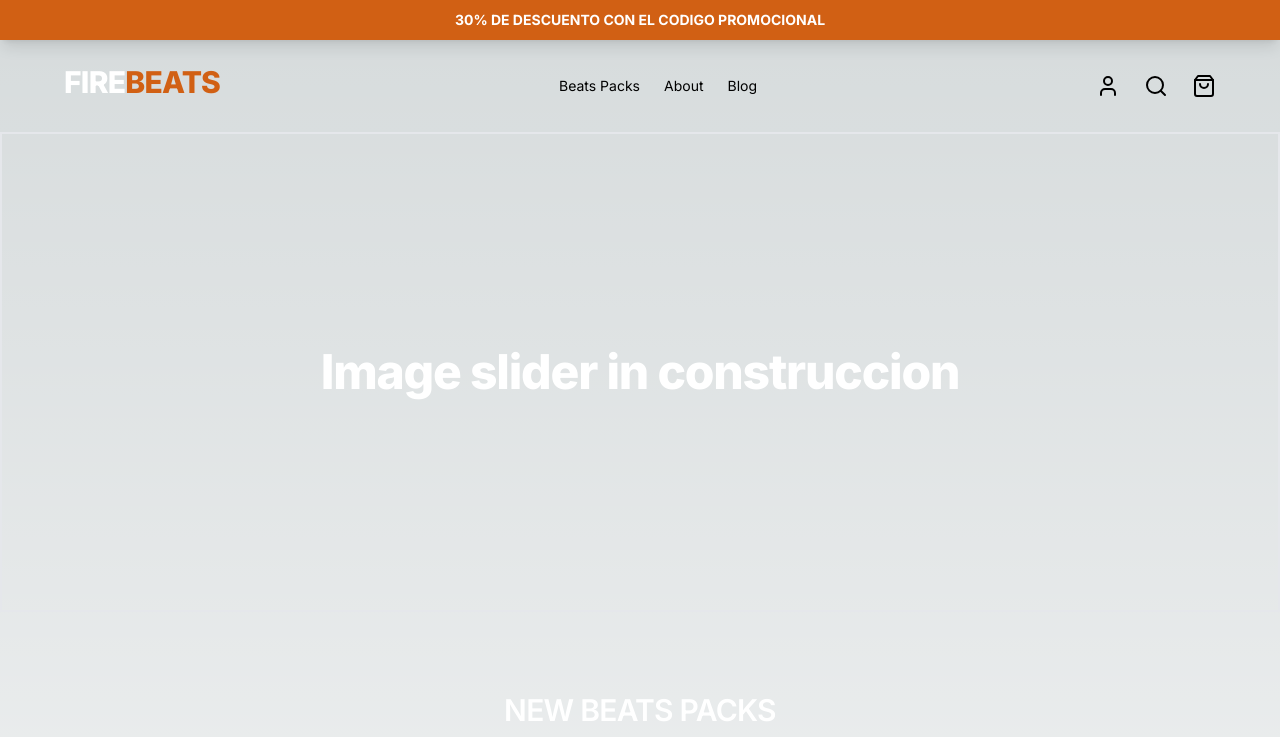
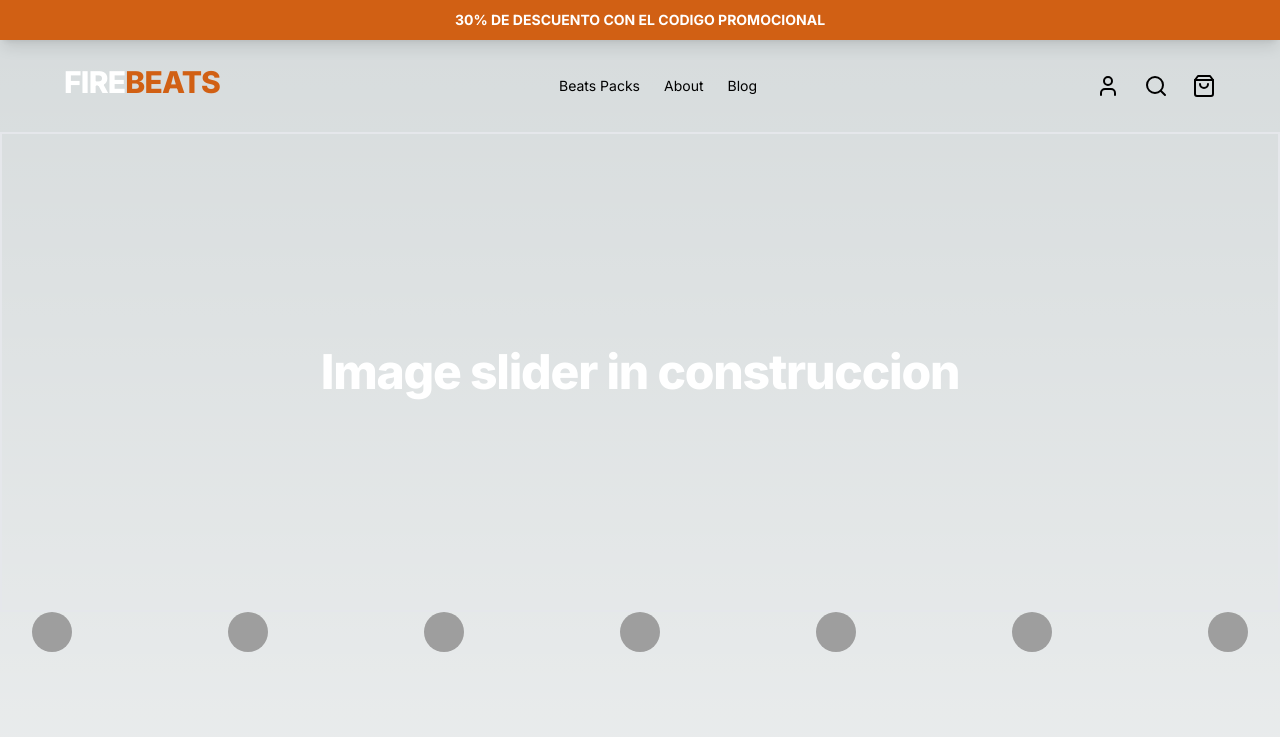
Before and after one commit to samirjabib/firebeats, a Next.js app: page / in a window 1280 px wide. Shown: the top 737 px of the page. Built offline with nearby package versions, Linux system fonts and the light colour scheme; grey boxes are pictures that could not be loaded.

Commit message:
add change dummie data for dummie links

```diff
--- a/package.json
+++ b/package.json
@@ -9,6 +9,7 @@
     "lint": "next lint"
   },
   "dependencies": {
+    "@radix-ui/react-avatar": "^1.0.3",
     "@radix-ui/react-icons": "^1.3.0",
     "@radix-ui/react-slot": "^1.0.2",
     "@types/node": "20.3.1",
--- a/public/artist/index.ts
+++ b/public/artist/index.ts
@@ -10,41 +10,41 @@ import juiceWrld from './juice-wrld.jpg'
 const dataDummieArtist = [
     {
         id:1,
-        image:anuel,
+        image:'https://instagram.feoh8-1.fna.fbcdn.net/v/t51.2885…fZCWWCTJgIYWRRJjfaeT8g&oe=64AAD68C&_nc_sid=2999b8',
         name:'anuel'
     },
     {
         id:2,
-        image:eladio,
+        image:'https://instagram.feoh8-1.fna.fbcdn.net/v/t51.2885…O3u6F9ljGvJt0pJDq0wrbg&oe=64AA1AB0&_nc_sid=2999b8',
         name:'eladio'
 
     },
     {
         id:3,
-        image:lilBaby,
+        image:'https://instagram.feoh8-1.fna.fbcdn.net/v/t51.2885…v879yzT0aUJriKMmOiy1uw&oe=64ABCE35&_nc_sid=2999b8',
         name:'lil baby'
 
     },
     {
         id:4,
-        image:luar,
+        image:'https://instagram.feoh8-1.fna.fbcdn.net/v/t51.2885…Iq3lfsxJRBQ4iC4VK9GxTw&oe=64AB47A8&_nc_sid=2999b8',
         name:'luar la l'
 
     },
     {
         id:5,
-        image:ryanCastro,
+        image:'https://instagram.feoh8-1.fna.fbcdn.net/v/t51.2885…TO5viE6VfcvWzzlmju1bwg&oe=64AADB23&_nc_sid=2999b8',
         name:'ryan castro'
     },
     {
         id:6,
-        image:blessed,
+        image:'https://instagram.feoh8-1.fna.fbcdn.net/v/t51.2885…dECfeQX2CX2Vq9YcwmfnKw&oe=64A9EB7D&_nc_sid=2999b8',
         name:'blessed'
     },
     {
         id:7,
-        image:juiceWrld,
-        name:'juice world'
+        image:'https://instagram.feoh8-1.fna.fbcdn.net/v/t51.2885…q0ln7hmFeBnY4j3J8vhlLA&oe=64ABD5A4&_nc_sid=2999b8',
+        name:'Travis Scott'
     }
 ]
 
--- /dev/null
+++ b/src/components/landing-page/landing-artist.tsx
@@ -0,0 +1,15 @@
+import { AvatarArtist } from "@/design-system"
+import dataDummieArtist from "../../../public/artist"
+
+const LandingArtist = () => {
+    return (
+        <div className="flex flex-row flex-wrap wrapper wrapper-mobile justify-between">
+            {dataDummieArtist.map(({ id, image, name }) => (
+                <AvatarArtist image={image} name={name} />
+
+            ))}
+        </div>
+    )
+}
+
+export default LandingArtist
--- a/src/components/landing-page/landing-page.tsx
+++ b/src/components/landing-page/landing-page.tsx
@@ -1,3 +1,4 @@
+import LandingArtist from "./landing-artist"
 import LandingHero from "./landing-hero"
 import LandingPacksBeats from "./landing-packs-list"
 
@@ -5,6 +6,7 @@ const LandingPage = () => {
     return (
         <div>
             <LandingHero />
+            <LandingArtist />
             <LandingPacksBeats />
         </div>
     )
--- a/src/design-system/elements/avatar-artist/avatar-artist.tsx
+++ b/src/design-system/elements/avatar-artist/avatar-artist.tsx
@@ -1,10 +1,21 @@
-import Image from "next/image"
+import Image, { StaticImageData } from "next/image"
+import { FC } from "react"
+import { Avatar, AvatarFallback, AvatarImage } from "../avatar/avatar";
 
-const AvatarArtist = () => {
+
+
+type AvatarArtistProps = {
+    image: StaticImageData; // Change this later for the real type
+    name: string;
+}
+
+const AvatarArtist: FC<AvatarArtistProps> = ({ image, name }) => {
     return (
-        <div>
-            <Image />
-        </div>
+        <Avatar>
+            <AvatarImage src={image} />
+            <AvatarFallback>CN</AvatarFallback>
+        </Avatar>
+
     )
 }
 
--- /dev/null
+++ b/src/design-system/elements/avatar/avatar.tsx
@@ -0,0 +1,50 @@
+"use client"
+
+import * as React from "react"
+import * as AvatarPrimitive from "@radix-ui/react-avatar"
+
+import { cn } from "@/lib/utils"
+
+const Avatar = React.forwardRef<
+  React.ElementRef<typeof AvatarPrimitive.Root>,
+  React.ComponentPropsWithoutRef<typeof AvatarPrimitive.Root>
+>(({ className, ...props }, ref) => (
+  <AvatarPrimitive.Root
+    ref={ref}
+    className={cn(
+      "relative flex h-10 w-10 shrink-0 overflow-hidden rounded-full",
+      className
+    )}
+    {...props}
+  />
+))
+Avatar.displayName = AvatarPrimitive.Root.displayName
+
+const AvatarImage = React.forwardRef<
+  React.ElementRef<typeof AvatarPrimitive.Image>,
+  React.ComponentPropsWithoutRef<typeof AvatarPrimitive.Image>
+>(({ className, ...props }, ref) => (
+  <AvatarPrimitive.Image
+    ref={ref}
+    className={cn("aspect-square h-full w-full", className)}
+    {...props}
+  />
+))
+AvatarImage.displayName = AvatarPrimitive.Image.displayName
+
+const AvatarFallback = React.forwardRef<
+  React.ElementRef<typeof AvatarPrimitive.Fallback>,
+  React.ComponentPropsWithoutRef<typeof AvatarPrimitive.Fallback>
+>(({ className, ...props }, ref) => (
+  <AvatarPrimitive.Fallback
+    ref={ref}
+    className={cn(
+      "flex h-full w-full items-center justify-center rounded-full bg-muted",
+      className
+    )}
+    {...props}
+  />
+))
+AvatarFallback.displayName = AvatarPrimitive.Fallback.displayName
+
+export { Avatar, AvatarImage, AvatarFallback }
```
Also changed, not shown: 1 other file (tests, documents, lock files or other folders).
